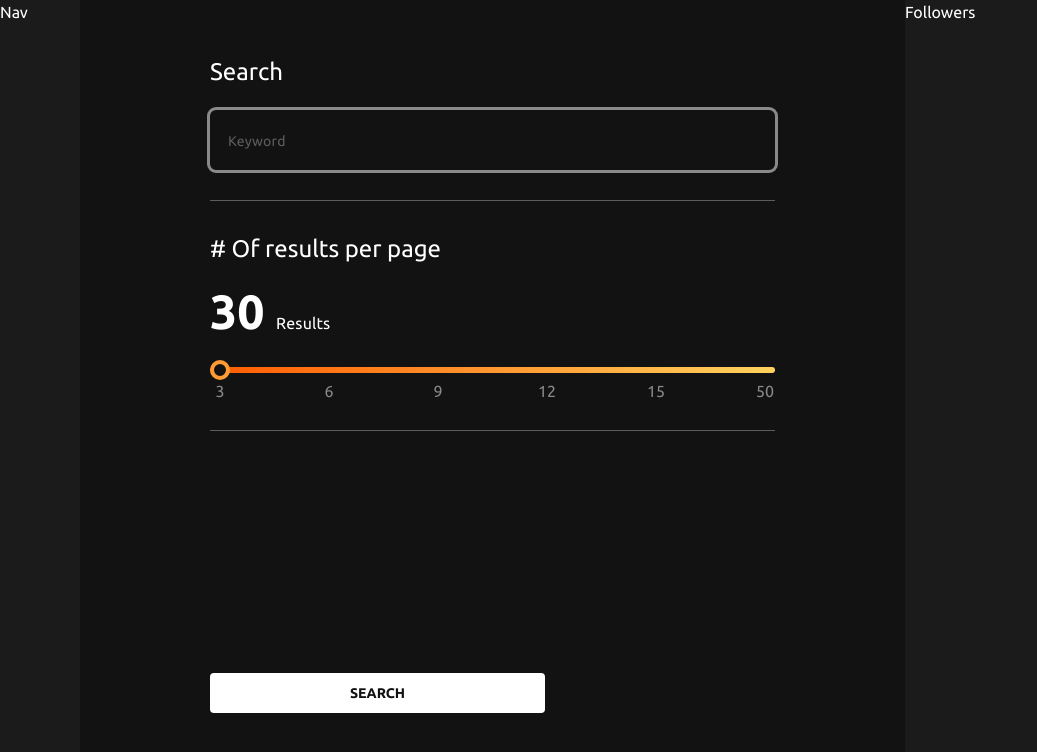
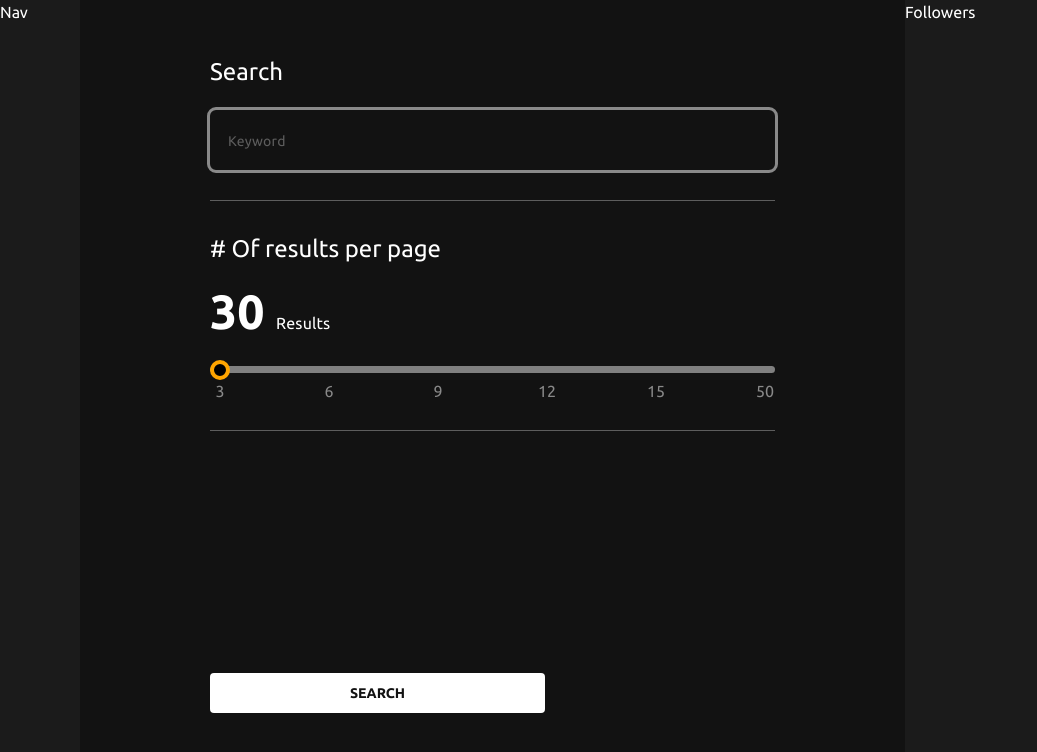
Before and after one commit to supaphly2008/avl-assessment, a Next.js app: page / in a window 1280 px wide. Both pictures are taken after a click on the picture 180 px from the left and 76 px from the top of the page. Shown: the top 752 px of the page, without its empty margins (0-1037 px from the left). Built offline with nearby package versions, Linux system fonts and the light colour scheme.

Commit message:
input range style adjustment

```diff
--- a/components/common/Slider.js
+++ b/components/common/Slider.js
@@ -1,7 +1,22 @@
+import { useRef, useEffect } from "react";
+
 const Slider = ({ min = "0", max = "5", defaultValue = "0", step = "1", onChange, range = [] }) => {
+  const inputRef = useRef(null);
+
+  const onInput = () => {
+    const min = inputRef.current.min;
+    const max = inputRef.current.max;
+    const val = inputRef.current.value;
+    inputRef.current.style.backgroundSize = ((val - min) * 100) / (max - min) + "% 100%";
+  };
+
+  useEffect(() => {
+    onInput();
+  }, []);
+
   return (
     <div className="h-[45px]">
-      <input type="range" className="slider-thumb h-1.5 w-full appearance-none rounded bg-slider--gradient outline-none" defaultValue={defaultValue} min={min} max={max} step={step} onChange={onChange} />
+      <input ref={inputRef} type="range" className="input-range" defaultValue={defaultValue} min={min} max={max} step={step} onInput={onInput} onChange={onChange} />
       <ul className="flex w-full justify-between px-[10px]">
         {range.map((r, index) => (
           <li key={index} className="relative flex justify-center">
--- a/styles/globals.css
+++ b/styles/globals.css
@@ -10,8 +10,26 @@
     @apply text-white;
   }
 }
-.slider-thumb::-webkit-slider-thumb {
-  @apply h-[20px] w-[20px] cursor-pointer appearance-none rounded-full border-4 border-solid border-orange bg-black;
+
+.input-range {
+  -webkit-appearance: none;
+  margin-right: 15px;
+  width: 100%;
+  height: 7px;
+  background: gray;
+  border-radius: 5px;
+  background-image: linear-gradient(to right, #ff5c01, #ffd25f);
+  background-repeat: no-repeat;
+}
+
+.input-range::-webkit-slider-thumb {
+  width: 20px;
+  height: 20px;
+  cursor: pointer;
+  appearance: none;
+  border-radius: 50%;
+  border: 4px solid orange;
+  background: black;
 }
 
 @layer base {
```
